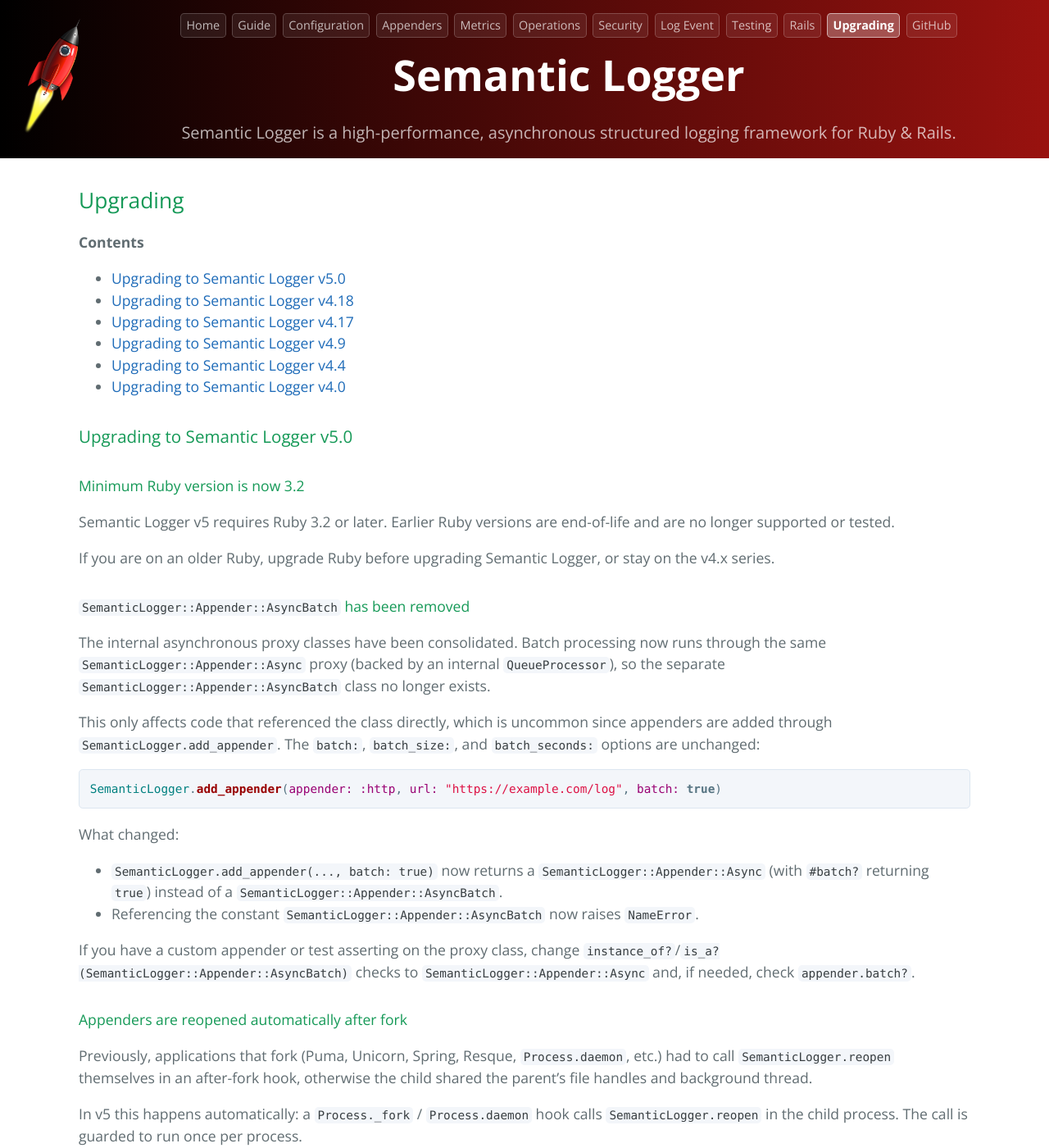
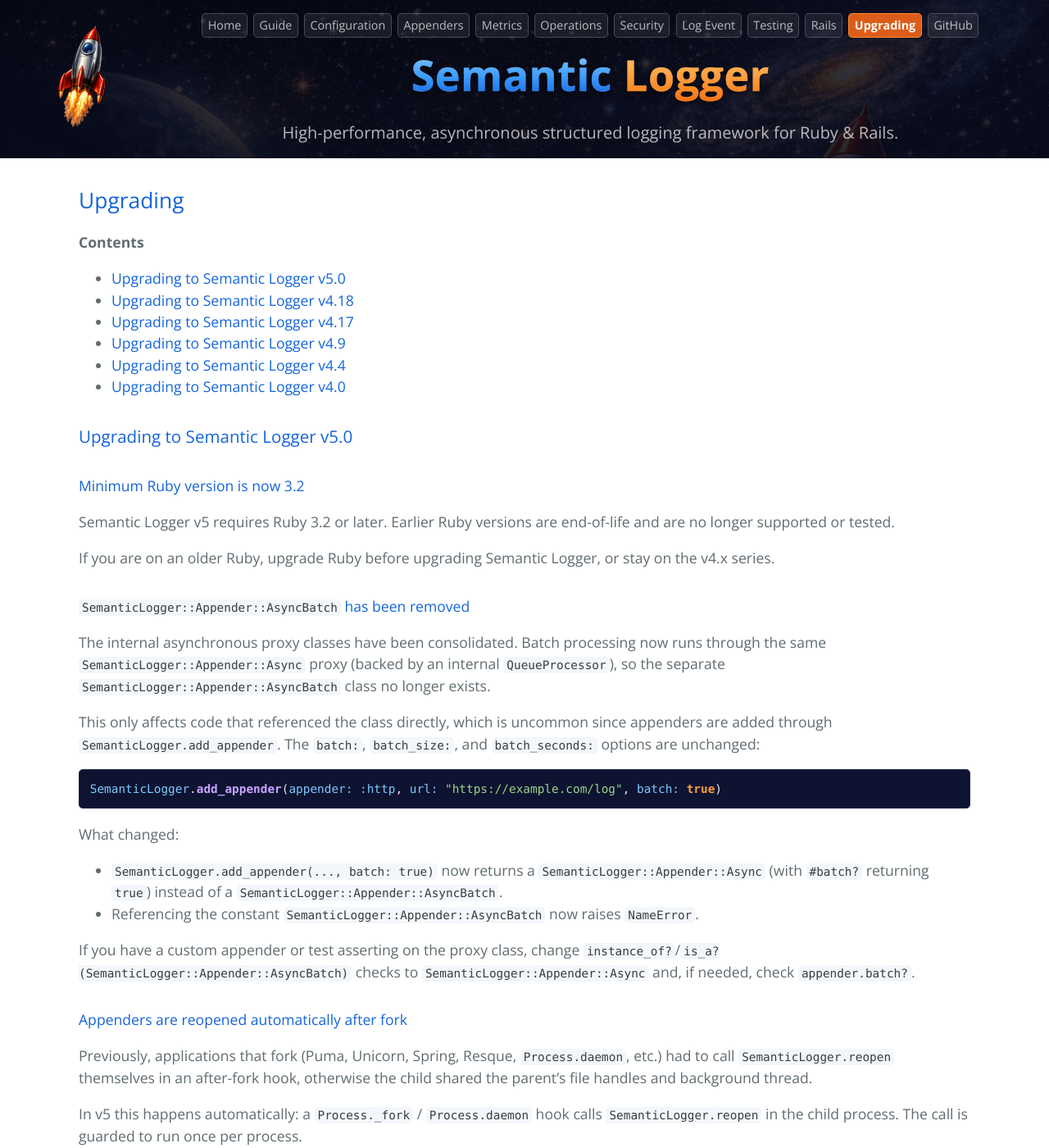
Before and after one commit to reidmorrison/semantic_logger, a Jekyll site: the page built from docs/upgrading.md, in a window 1280 px wide and 1400 px high. Shown: the whole window at 82% size. Built offline with Jekyll 4.4.1, drawn with Linux system fonts in a browser that asks for light colours; our own code applies the rules of GitHub Pages for plain Markdown files.

Commit message:
docs: cosmic theme revamp for the documentation site
Restyle the Jekyll docs site to match the new v5.0.0 key art: a deep-space
theme with a starfield header banner, a glossy two-tone gradient title (blue
"Semantic", orange "Logger"), the chrome-and-red rocket, flame-orange nav
accents, cosmic-blue headings and links, and dark space-themed code blocks.

- Header: starfield banner (cropped from the key art) with a dark overlay;
  gradient title spans; chrome rocket icon.
- Palette: green headings -> cosmic blue; links aligned to cosmic blue;
  active/hover nav buttons -> flame orange.
- Code blocks: dark navy surface with a remapped Pygments/Rouge token palette
  (orange keywords, green strings, sky-blue builtins, gold numbers, violet names).
- Icons: favicon.ico (multi-res) and apple-touch-icon.png regenerated from the
  chrome rocket, flattened onto navy; old red rocket art retired.
- Landing page: full key art added as a compact centered hero.
- Tagline trimmed to drop the redundant "Semantic Logger" prefix.

Co-Authored-By: Claude Opus 4.8 <noreply@anthropic.com>

```diff
--- a/docs/_layouts/default.html
+++ b/docs/_layouts/default.html
@@ -24,7 +24,7 @@
       <td>
       <td>
         <a href="http://rocketjob.io/">
-          <img src="images/rocket/rocket-icon-256.png" alt="Rocket Job" class="header-image">
+          <img src="images/header-rocket-256.png" alt="Rocket Job" class="header-image">
         </a>
       </td>
       <td>
@@ -33,8 +33,8 @@
         {% for item in nav_items %}{% assign pair = item | split: '=' %}
         <a href="{{ pair[0] }}" class="btn{% if pair[0] == current_page %} active{% endif %}">{{ pair[1] }}</a>{% endfor %}
         <a href="https://github.com/reidmorrison/semantic_logger" class="btn">GitHub</a>
-        <h1 class="project-name">Semantic Logger</h1>
-        <h2 class="project-tagline">Semantic Logger is a high-performance, asynchronous structured logging framework
+        <h1 class="project-name"><span class="brand-semantic">Semantic</span> <span class="brand-logger">Logger</span></h1>
+        <h2 class="project-tagline">High-performance, asynchronous structured logging framework
           for Ruby & Rails.</h2>
       </td>
       </tr>
--- a/docs/stylesheets/pygment_trac.css
+++ b/docs/stylesheets/pygment_trac.css
@@ -1,69 +1,73 @@
-.highlight  { background: #ffffff; }
-.highlight .c { color: #999988; font-style: italic } /* Comment */
-.highlight .err { color: #a61717; background-color: #e3d2d2 } /* Error */
-.highlight .k { font-weight: bold } /* Keyword */
-.highlight .o { font-weight: bold } /* Operator */
-.highlight .cm { color: #999988; font-style: italic } /* Comment.Multiline */
-.highlight .cp { color: #999999; font-weight: bold } /* Comment.Preproc */
-.highlight .c1 { color: #999988; font-style: italic } /* Comment.Single */
-.highlight .cs { color: #999999; font-weight: bold; font-style: italic } /* Comment.Special */
-.highlight .gd { color: #000000; background-color: #ffdddd } /* Generic.Deleted */
-.highlight .gd .x { color: #000000; background-color: #ffaaaa } /* Generic.Deleted.Specific */
+/* Dark "cosmic" syntax highlighting, tuned for the #0d1330 code surface.
+   Token classes are emitted by Rouge (GitHub Pages) / Pygments and reuse the
+   site palette: orange keywords, green strings, sky-blue builtins, gold numbers,
+   violet names. */
+.highlight  { background: transparent; }
+.highlight .c { color: #7d86b8; font-style: italic } /* Comment */
+.highlight .err { color: #ff6b6b } /* Error */
+.highlight .k { color: #ff9e3d; font-weight: bold } /* Keyword */
+.highlight .o { color: #cdd6f4; font-weight: bold } /* Operator */
+.highlight .cm { color: #7d86b8; font-style: italic } /* Comment.Multiline */
+.highlight .cp { color: #7d86b8; font-weight: bold } /* Comment.Preproc */
+.highlight .c1 { color: #7d86b8; font-style: italic } /* Comment.Single */
+.highlight .cs { color: #7d86b8; font-weight: bold; font-style: italic } /* Comment.Special */
+.highlight .gd { color: #ffb4b4; background-color: #3a1820 } /* Generic.Deleted */
+.highlight .gd .x { color: #ffb4b4; background-color: #4a1c26 } /* Generic.Deleted.Specific */
 .highlight .ge { font-style: italic } /* Generic.Emph */
-.highlight .gr { color: #aa0000 } /* Generic.Error */
-.highlight .gh { color: #999999 } /* Generic.Heading */
-.highlight .gi { color: #000000; background-color: #ddffdd } /* Generic.Inserted */
-.highlight .gi .x { color: #000000; background-color: #aaffaa } /* Generic.Inserted.Specific */
-.highlight .go { color: #888888 } /* Generic.Output */
-.highlight .gp { color: #555555 } /* Generic.Prompt */
+.highlight .gr { color: #ff6b6b } /* Generic.Error */
+.highlight .gh { color: #aeb8c2 } /* Generic.Heading */
+.highlight .gi { color: #b6f0a8; background-color: #16301c } /* Generic.Inserted */
+.highlight .gi .x { color: #b6f0a8; background-color: #1c3c24 } /* Generic.Inserted.Specific */
+.highlight .go { color: #aeb8c2 } /* Generic.Output */
+.highlight .gp { color: #aeb8c2 } /* Generic.Prompt */
 .highlight .gs { font-weight: bold } /* Generic.Strong */
-.highlight .gu { color: #800080; font-weight: bold; } /* Generic.Subheading */
-.highlight .gt { color: #aa0000 } /* Generic.Traceback */
-.highlight .kc { font-weight: bold } /* Keyword.Constant */
-.highlight .kd { font-weight: bold } /* Keyword.Declaration */
-.highlight .kn { font-weight: bold } /* Keyword.Namespace */
-.highlight .kp { font-weight: bold } /* Keyword.Pseudo */
-.highlight .kr { font-weight: bold } /* Keyword.Reserved */
-.highlight .kt { color: #445588; font-weight: bold } /* Keyword.Type */
-.highlight .m { color: #009999 } /* Literal.Number */
-.highlight .s { color: #d14 } /* Literal.String */
-.highlight .na { color: #008080 } /* Name.Attribute */
-.highlight .nb { color: #0086B3 } /* Name.Builtin */
-.highlight .nc { color: #445588; font-weight: bold } /* Name.Class */
-.highlight .no { color: #008080 } /* Name.Constant */
-.highlight .ni { color: #800080 } /* Name.Entity */
-.highlight .ne { color: #990000; font-weight: bold } /* Name.Exception */
-.highlight .nf { color: #990000; font-weight: bold } /* Name.Function */
-.highlight .nn { color: #555555 } /* Name.Namespace */
-.highlight .nt { color: #000080 } /* Name.Tag */
-.highlight .nv { color: #008080 } /* Name.Variable */
+.highlight .gu { color: #c9a3ff; font-weight: bold; } /* Generic.Subheading */
+.highlight .gt { color: #ff6b6b } /* Generic.Traceback */
+.highlight .kc { color: #ff9e3d; font-weight: bold } /* Keyword.Constant */
+.highlight .kd { color: #ff9e3d; font-weight: bold } /* Keyword.Declaration */
+.highlight .kn { color: #ff9e3d; font-weight: bold } /* Keyword.Namespace */
+.highlight .kp { color: #ff9e3d; font-weight: bold } /* Keyword.Pseudo */
+.highlight .kr { color: #ff9e3d; font-weight: bold } /* Keyword.Reserved */
+.highlight .kt { color: #7ec8ff; font-weight: bold } /* Keyword.Type */
+.highlight .m { color: #ffd27a } /* Literal.Number */
+.highlight .s { color: #9ad48b } /* Literal.String */
+.highlight .na { color: #7ec8ff } /* Name.Attribute */
+.highlight .nb { color: #7ec8ff } /* Name.Builtin */
+.highlight .nc { color: #c9a3ff; font-weight: bold } /* Name.Class */
+.highlight .no { color: #7ec8ff } /* Name.Constant */
+.highlight .ni { color: #c9a3ff } /* Name.Entity */
+.highlight .ne { color: #c9a3ff; font-weight: bold } /* Name.Exception */
+.highlight .nf { color: #c9a3ff; font-weight: bold } /* Name.Function */
+.highlight .nn { color: #aeb8c2 } /* Name.Namespace */
+.highlight .nt { color: #ff9e3d } /* Name.Tag */
+.highlight .nv { color: #ff9e3d } /* Name.Variable */
 .highlight .ow { font-weight: bold } /* Operator.Word */
-.highlight .w { color: #bbbbbb } /* Text.Whitespace */
-.highlight .mf { color: #009999 } /* Literal.Number.Float */
-.highlight .mh { color: #009999 } /* Literal.Number.Hex */
-.highlight .mi { color: #009999 } /* Literal.Number.Integer */
-.highlight .mo { color: #009999 } /* Literal.Number.Oct */
-.highlight .sb { color: #d14 } /* Literal.String.Backtick */
-.highlight .sc { color: #d14 } /* Literal.String.Char */
-.highlight .sd { color: #d14 } /* Literal.String.Doc */
-.highlight .s2 { color: #d14 } /* Literal.String.Double */
-.highlight .se { color: #d14 } /* Literal.String.Escape */
-.highlight .sh { color: #d14 } /* Literal.String.Heredoc */
-.highlight .si { color: #d14 } /* Literal.String.Interpol */
-.highlight .sx { color: #d14 } /* Literal.String.Other */
-.highlight .sr { color: #009926 } /* Literal.String.Regex */
-.highlight .s1 { color: #d14 } /* Literal.String.Single */
-.highlight .ss { color: #990073 } /* Literal.String.Symbol */
-.highlight .bp { color: #999999 } /* Name.Builtin.Pseudo */
-.highlight .vc { color: #008080 } /* Name.Variable.Class */
-.highlight .vg { color: #008080 } /* Name.Variable.Global */
-.highlight .vi { color: #008080 } /* Name.Variable.Instance */
-.highlight .il { color: #009999 } /* Literal.Number.Integer.Long */
+.highlight .w { color: #3a4060 } /* Text.Whitespace */
+.highlight .mf { color: #ffd27a } /* Literal.Number.Float */
+.highlight .mh { color: #ffd27a } /* Literal.Number.Hex */
+.highlight .mi { color: #ffd27a } /* Literal.Number.Integer */
+.highlight .mo { color: #ffd27a } /* Literal.Number.Oct */
+.highlight .sb { color: #9ad48b } /* Literal.String.Backtick */
+.highlight .sc { color: #9ad48b } /* Literal.String.Char */
+.highlight .sd { color: #9ad48b } /* Literal.String.Doc */
+.highlight .s2 { color: #9ad48b } /* Literal.String.Double */
+.highlight .se { color: #9ad48b } /* Literal.String.Escape */
+.highlight .sh { color: #9ad48b } /* Literal.String.Heredoc */
+.highlight .si { color: #9ad48b } /* Literal.String.Interpol */
+.highlight .sx { color: #9ad48b } /* Literal.String.Other */
+.highlight .sr { color: #9ad48b } /* Literal.String.Regex */
+.highlight .s1 { color: #9ad48b } /* Literal.String.Single */
+.highlight .ss { color: #7ec8ff } /* Literal.String.Symbol */
+.highlight .bp { color: #7ec8ff } /* Name.Builtin.Pseudo */
+.highlight .vc { color: #ff9e3d } /* Name.Variable.Class */
+.highlight .vg { color: #ff9e3d } /* Name.Variable.Global */
+.highlight .vi { color: #ff9e3d } /* Name.Variable.Instance */
+.highlight .il { color: #ffd27a } /* Literal.Number.Integer.Long */
 
-.type-csharp .highlight .k { color: #0000FF }
-.type-csharp .highlight .kt { color: #0000FF }
-.type-csharp .highlight .nf { color: #000000; font-weight: normal }
-.type-csharp .highlight .nc { color: #2B91AF }
-.type-csharp .highlight .nn { color: #000000 }
-.type-csharp .highlight .s { color: #A31515 }
-.type-csharp .highlight .sc { color: #A31515 }
+.type-csharp .highlight .k { color: #7ec8ff }
+.type-csharp .highlight .kt { color: #7ec8ff }
+.type-csharp .highlight .nf { color: #e6e6f0; font-weight: normal }
+.type-csharp .highlight .nc { color: #9ad4ff }
+.type-csharp .highlight .nn { color: #e6e6f0 }
+.type-csharp .highlight .s { color: #9ad48b }
+.type-csharp .highlight .sc { color: #9ad48b }
--- a/docs/stylesheets/stylesheet.css
+++ b/docs/stylesheets/stylesheet.css
@@ -10,9 +10,10 @@ body {
   color: #606c71; }
 
 a {
-  color: #1e6bb8;
+  color: #1565d8;
   text-decoration: none; }
   a:hover {
+    color: #0d47a1;
     text-decoration: underline; }
 
 .btn {
@@ -29,16 +30,16 @@ a {
     margin-left: 0.2rem; }
 
 .btn:hover {
-  color: rgba(255, 255, 255, 0.8);
+  color: #fff;
   text-decoration: none;
-  background-color: rgba(255, 255, 255, 0.2);
-  border-color: rgba(255, 255, 255, 0.3); }
+  background-color: rgba(255, 106, 24, 0.35);
+  border-color: rgba(255, 138, 42, 0.6); }
 
 .btn.active {
   color: #fff;
   font-weight: bold;
-  background-color: rgba(255, 255, 255, 0.28);
-  border-color: rgba(255, 255, 255, 0.55); }
+  background-color: rgba(255, 106, 24, 0.85);
+  border-color: #ff8a2a; }
 
 @media screen and (min-width: 64em) {
   .btn {
@@ -73,8 +74,10 @@ html {
   z-index: 1000;
   color: #fff;
   text-align: center;
-  background-color: #363899;
-  background-image: linear-gradient(90deg, #000000, #99120f); }
+  background-color: #05060f;
+  background-image: linear-gradient(rgba(5, 8, 24, 0.78), rgba(5, 8, 24, 0.86)), url("../images/header-banner.jpg");
+  background-size: cover;
+  background-position: center; }
 
 .header-image {
   align: middle;
@@ -95,7 +98,27 @@ html {
 
 .project-name {
   margin-top: 0;
-  margin-bottom: 0.1rem; }
+  margin-bottom: 0.1rem;
+  font-weight: bold;
+  letter-spacing: 0.01em;
+  filter: drop-shadow(0 2px 3px rgba(0, 0, 0, 0.6)); }
+
+/* Two-tone glossy title echoing the key art: blue "Semantic", orange "Logger".
+   Falls back to solid white where background-clip:text is unsupported. */
+.brand-semantic, .brand-logger {
+  color: #fff;
+  -webkit-text-stroke: 0.4px rgba(255, 255, 255, 0.12); }
+
+@supports ((-webkit-background-clip: text) or (background-clip: text)) {
+  .brand-semantic, .brand-logger {
+    -webkit-background-clip: text;
+    background-clip: text;
+    -webkit-text-fill-color: transparent;
+    color: transparent; }
+  .brand-semantic {
+    background-image: linear-gradient(180deg, #9ad4ff 0%, #3a9bff 55%, #0d5ad6 100%); }
+  .brand-logger {
+    background-image: linear-gradient(180deg, #ffd27a 0%, #ff9e3d 55%, #f3700f 100%); } }
 
 @media screen and (min-width: 64em) {
   .project-name {
@@ -130,11 +153,18 @@ html {
   margin-top: 0; }
 .main-content img {
   max-width: 100%; }
+.main-content img.hero-image {
+  display: block;
+  width: 100%;
+  max-width: 420px;
+  margin: 0 auto 2rem;
+  border-radius: 0.5rem;
+  box-shadow: 0 6px 28px rgba(13, 19, 48, 0.45); }
 .main-content h1, .main-content h2, .main-content h3, .main-content h4, .main-content h5, .main-content h6 {
   margin-top: 2rem;
   margin-bottom: 1rem;
   font-weight: normal;
-  color: #159957; }
+  color: #1565d8; }
 .main-content p {
   margin-bottom: 1em; }
 .main-content code {
@@ -149,16 +179,16 @@ html {
   margin-top: 0;
   margin-bottom: 1rem;
   font: 1rem Consolas, "Liberation Mono", Menlo, Courier, monospace;
-  color: #567482;
+  color: #e6e6f0;
   word-wrap: normal;
-  background-color: #f3f6fa;
-  border: solid 1px #dce6f0;
+  background-color: #0d1330;
+  border: solid 1px #232a4d;
   border-radius: 0.3rem; }
   .main-content pre > code {
     padding: 0;
     margin: 0;
     font-size: 0.9rem;
-    color: #567482;
+    color: #e6e6f0;
     word-break: normal;
     white-space: pre;
     background: transparent;
```
Also changed, not shown: docs/index.md (+2 -0 lines), docs/images/apple-touch-icon.png, docs/images/favicon.ico, docs/images/header-banner.jpg (added), docs/images/header-rocket-256.png (added), docs/images/hero.jpg (added), docs/images/rocket/rocket-icon-256.png (deleted), docs/images/rocket_1024.png (added), 1 other file.
